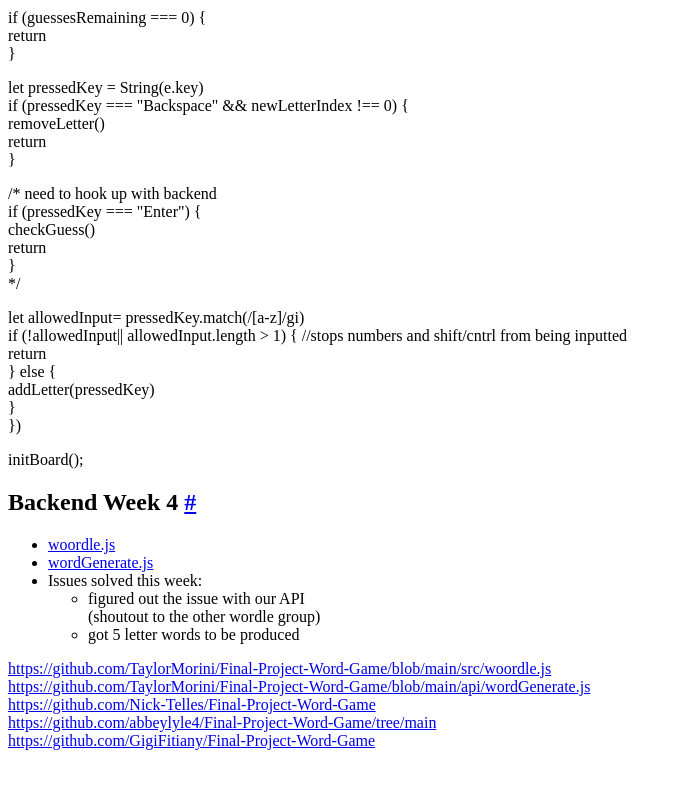
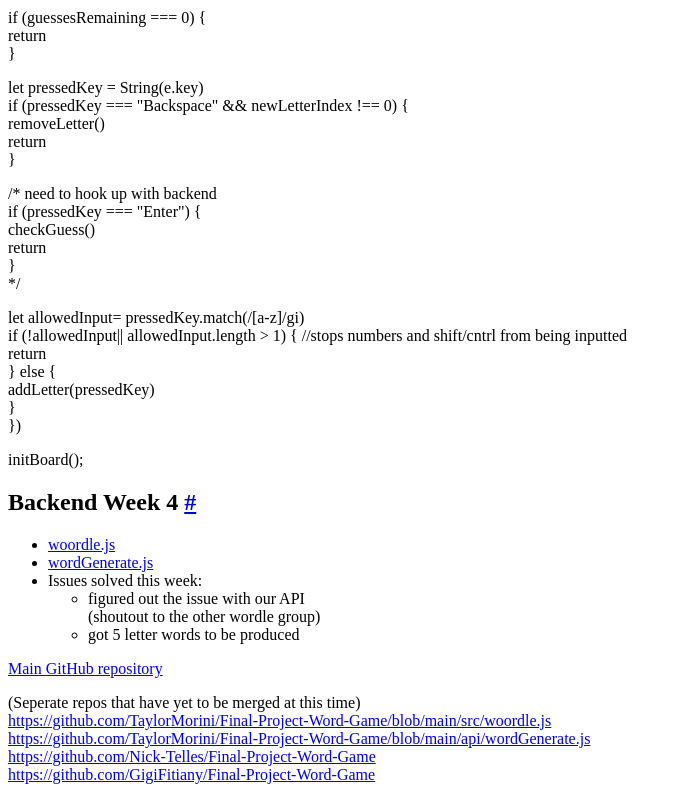
Before and after one commit to kfo5087/TeamNotes, an Eleventy site: page posts/sundaycheckin4.md in a window 1280 px wide. Shown: the part 2493-3293 px from the top of the page, without its empty margins (0-681 px from the left). Before the commit the page ends 3259 px from the top, so only its background shows below. Built offline with nearby package versions, Linux system fonts and the light colour scheme; Eleventy itself is replaced by a stand-in of ours; files that its build step writes are made by us from their sources.

Commit message:
Sunday update 4

```diff
--- a/posts/sundaycheckin4.md
+++ b/posts/sundaycheckin4.md
@@ -168,8 +168,11 @@ initBoard();
        (shoutout to the other wordle group)
    * got 5 letter words to be produced
 
+
+[Main GitHub repository](https://github.com/abbeylyle4/Final-Project-Word-Game/tree/main)
+
+(Seperate repos that have yet to be merged at this time)
 https://github.com/TaylorMorini/Final-Project-Word-Game/blob/main/src/woordle.js
 https://github.com/TaylorMorini/Final-Project-Word-Game/blob/main/api/wordGenerate.js
 https://github.com/Nick-Telles/Final-Project-Word-Game
-https://github.com/abbeylyle4/Final-Project-Word-Game/tree/main
 https://github.com/GigiFitiany/Final-Project-Word-Game
```
